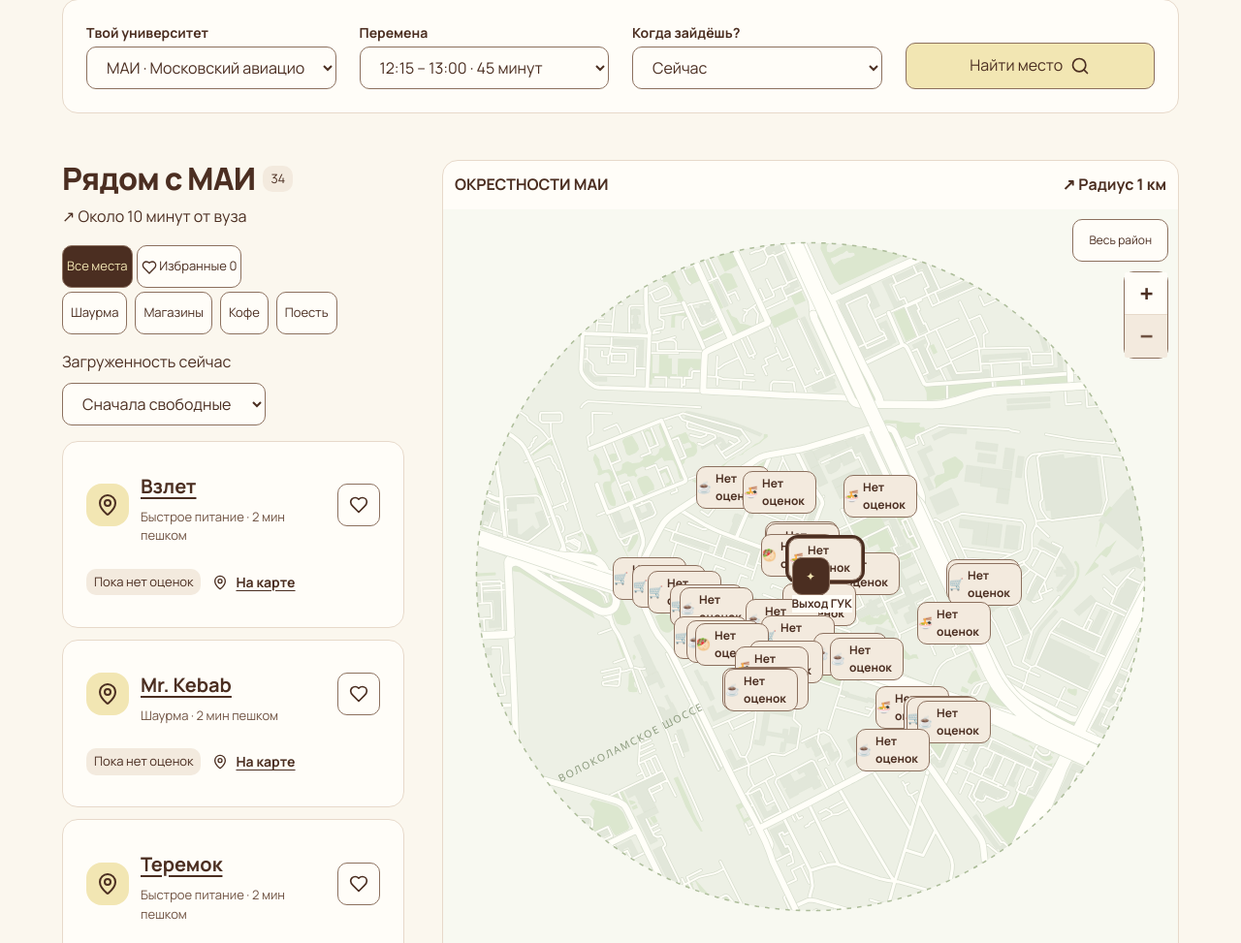
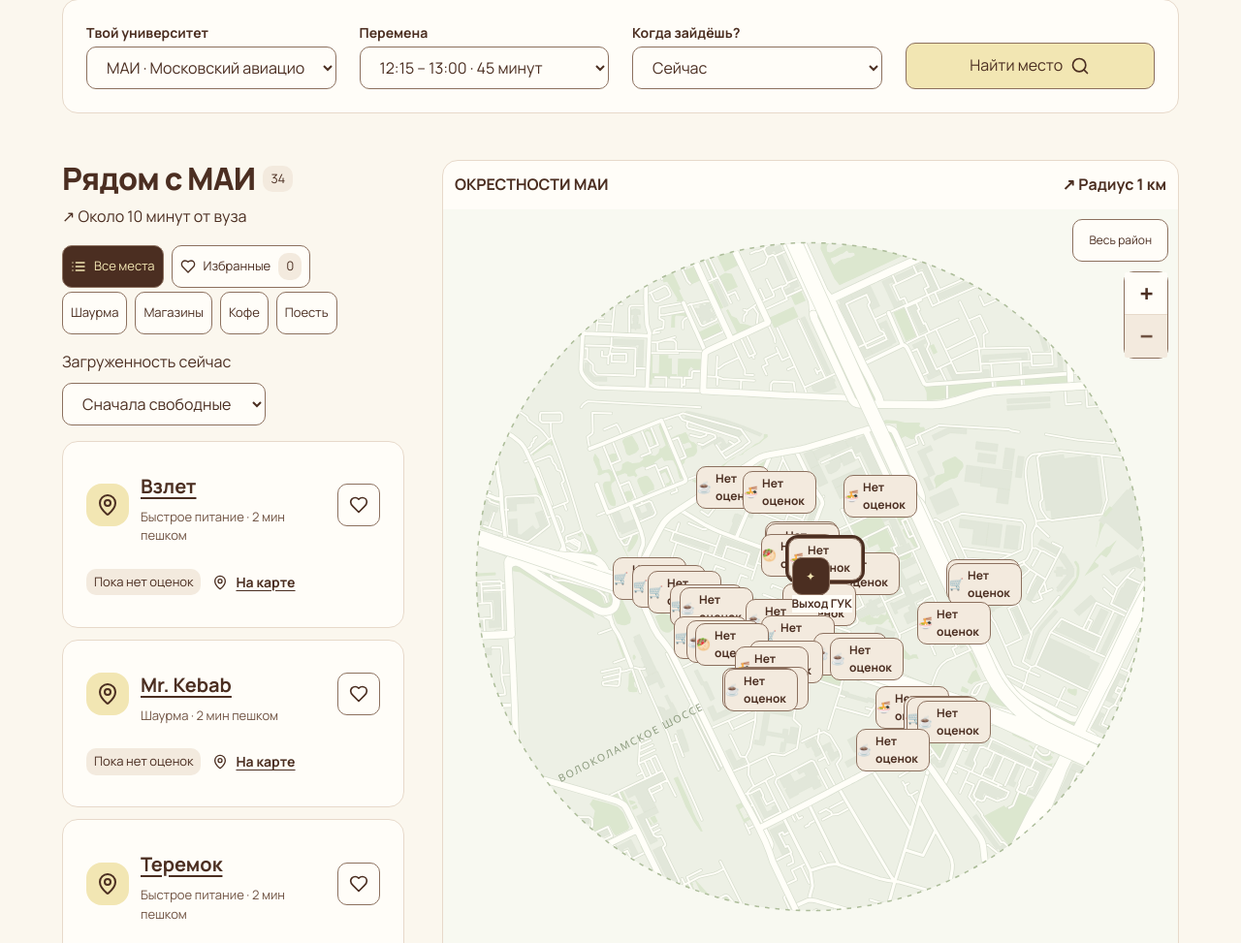
Before and after one commit to levkorr/MAI_COURSE1_UNIFOOD, a Flask app: page / in a window 1280 px wide. Shown: the part 211-1184 px from the top of the page at 97% size. Run offline with Flask 3, Linux system fonts and the light colour scheme; data that the repository does not hold is empty.

Commit message:
Align primary venue filters and style favorites count

```diff
--- a/static/style.css
+++ b/static/style.css
@@ -46,6 +46,16 @@ h1, h2, h3 { margin: 0; }
   overflow-wrap: anywhere;
 }
 .filter-row--categories .kit-action { padding-inline: var(--space-8); }
+.filter-row--primary {
+  gap: var(--space-8);
+}
+.filter-row--primary .kit-action {
+  display: inline-flex;
+  align-items: center;
+  gap: var(--inline-gap);
+  padding-inline: var(--space-8);
+}
+#fav-count { font-variant-numeric: tabular-nums; }
 #cards {
   display: grid;
   align-content: start;
--- a/templates/index.html
+++ b/templates/index.html
@@ -3,7 +3,7 @@
 {% from 'ui-kit-check-in.html' import check_in %}
 <!DOCTYPE html>
 <html lang="ru">
-<head><meta charset="UTF-8"><meta name="viewport" content="width=device-width, initial-scale=1"><link rel="stylesheet" href="/static/vendor/leaflet.css"><title>Между парами — места рядом с вузом</title>{% for sheet in ['colors', 'typography', 'icons', 'sizing', 'layout', 'surfaces', 'interaction', 'components', 'place-card', 'check-in'] %}<link rel="stylesheet" href="{{ url_for('static', filename='ui-kit/' ~ sheet ~ '.css') }}">{% endfor %}<link rel="stylesheet" href="{{ url_for('static', filename='style.css') }}?v=ui-kit-10">
+<head><meta charset="UTF-8"><meta name="viewport" content="width=device-width, initial-scale=1"><link rel="stylesheet" href="/static/vendor/leaflet.css"><title>Между парами — места рядом с вузом</title>{% for sheet in ['colors', 'typography', 'icons', 'sizing', 'layout', 'surfaces', 'interaction', 'components', 'place-card', 'check-in'] %}<link rel="stylesheet" href="{{ url_for('static', filename='ui-kit/' ~ sheet ~ '.css') }}">{% endfor %}<link rel="stylesheet" href="{{ url_for('static', filename='style.css') }}?v=ui-kit-12">
 </head>
 <body class="kit-colors kit-type kit-sizing kit-surfaces kit-interaction kit-surface-page type-body">
 <header class="site-header">
@@ -20,7 +20,7 @@
 <div id="plan-status" class="kit-feedback" role="status"></div>
 </div>
 <div class="workspace kit-grid" id="workspace"><section class="results" style="--grid-span: 4" id="place-results"><div class="results-heading"><h2 class="type-h2"><span id="university-heading" class="heading-label">Рядом с МАИ</span> <span class="kit-badge kit-feedback type-small" id="count">0</span></h2><span>↗ Около 10 минут от вуза</span></div><div class="filters type-small" role="group" aria-label="Тип заведения">
-  <div class="filter-row"><button class="kit-action kit-surface-control kit-action--secondary" data-category="all" aria-pressed="true">Все места</button><button class="kit-action kit-surface-control kit-action--secondary" id="favorites" data-category="favorites" aria-pressed="false">{{ icon("heart", 16) }} Избранные <span id="fav-count">0</span></button></div>
+  <div class="filter-row filter-row--primary"><button class="kit-action kit-surface-control kit-action--secondary" data-category="all" aria-pressed="true">{{ icon("list", 16) }} Все места</button><button class="kit-action kit-surface-control kit-action--secondary" id="favorites" data-category="favorites" aria-pressed="false">{{ icon("heart", 16) }} Избранные <span id="fav-count" class="kit-badge kit-feedback">0</span></button></div>
   <div class="filter-row filter-row--categories"><button class="kit-action kit-surface-control kit-action--secondary" aria-pressed="false" data-category="shawarma">Шаурма</button><button class="kit-action kit-surface-control kit-action--secondary" aria-pressed="false" data-category="market">Магазины</button><button class="kit-action kit-surface-control kit-action--secondary" aria-pressed="false" data-category="coffee">Кофе</button><button class="kit-action kit-surface-control kit-action--secondary" aria-pressed="false" data-category="food">Поесть</button></div>
 </div><div class="result-meta"><span id="result-label">Загруженность сейчас</span><select class="kit-input kit-surface-control kit-select" id="sort" aria-label="Сортировка"><option value="load">Сначала свободные</option><option value="walk">Сначала ближайшие</option></select></div><div id="cards" role="region" aria-label="Список заведений" aria-live="polite" tabindex="-1"></div><div id="empty" class="kit-notice kit-feedback" hidden>Пока ничего нет. Добавь понравившееся место в избранное.</div><div id="results-error" class="kit-notice kit-feedback kit-feedback--failure" role="alert" hidden></div></section>
 <aside id="place-map" tabindex="-1" aria-label="Карта заведений" style="--grid-span: 8"><div class="map kit-surface-card" id="map" aria-label="Карта заведений рядом с вузом"></div><div id="map-notes"><div class="map-caption type-small">Приближай колёсиком или кнопками + / −, перемещай схему перетаскиванием. Сейчас метки показывают оценки загруженности, при выборе времени — число планирующих прийти.</div><section class="insight kit-notice kit-feedback"><div><h3 class="type-h6">Загруженность</h3><p id="tip">Выбирай места с меньшей загруженностью.</p></div></section><div class="disclaimer type-small"><span>ⓘ</span><p>Сведения о заведениях могут быть неполными. Сейчас — примерное число посетителей по оценкам за 30 минут. При выборе времени — планы пользователей на сегодня, ±5 минут. Планы не гарантируют фактическую посещаемость.</p></div></div></aside></div>
```
